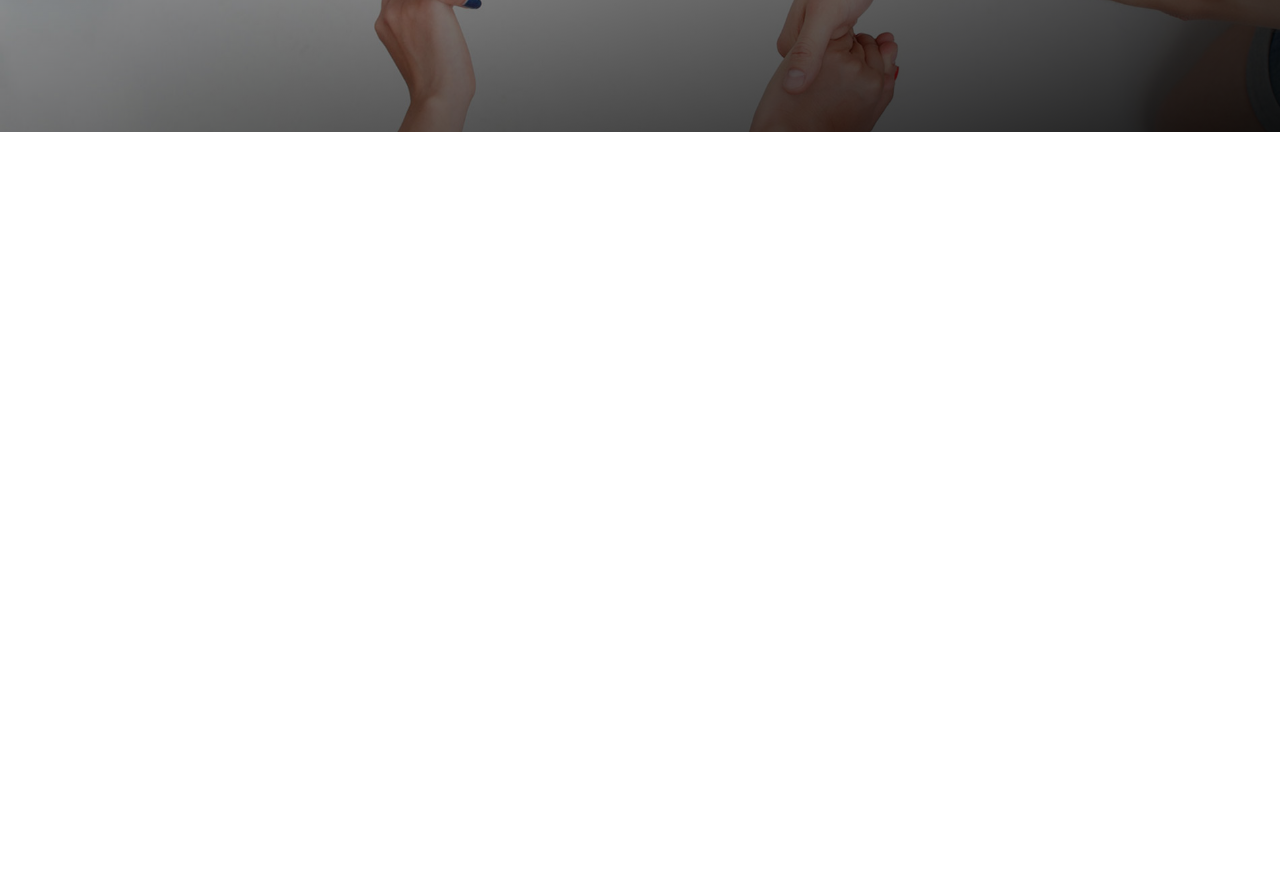
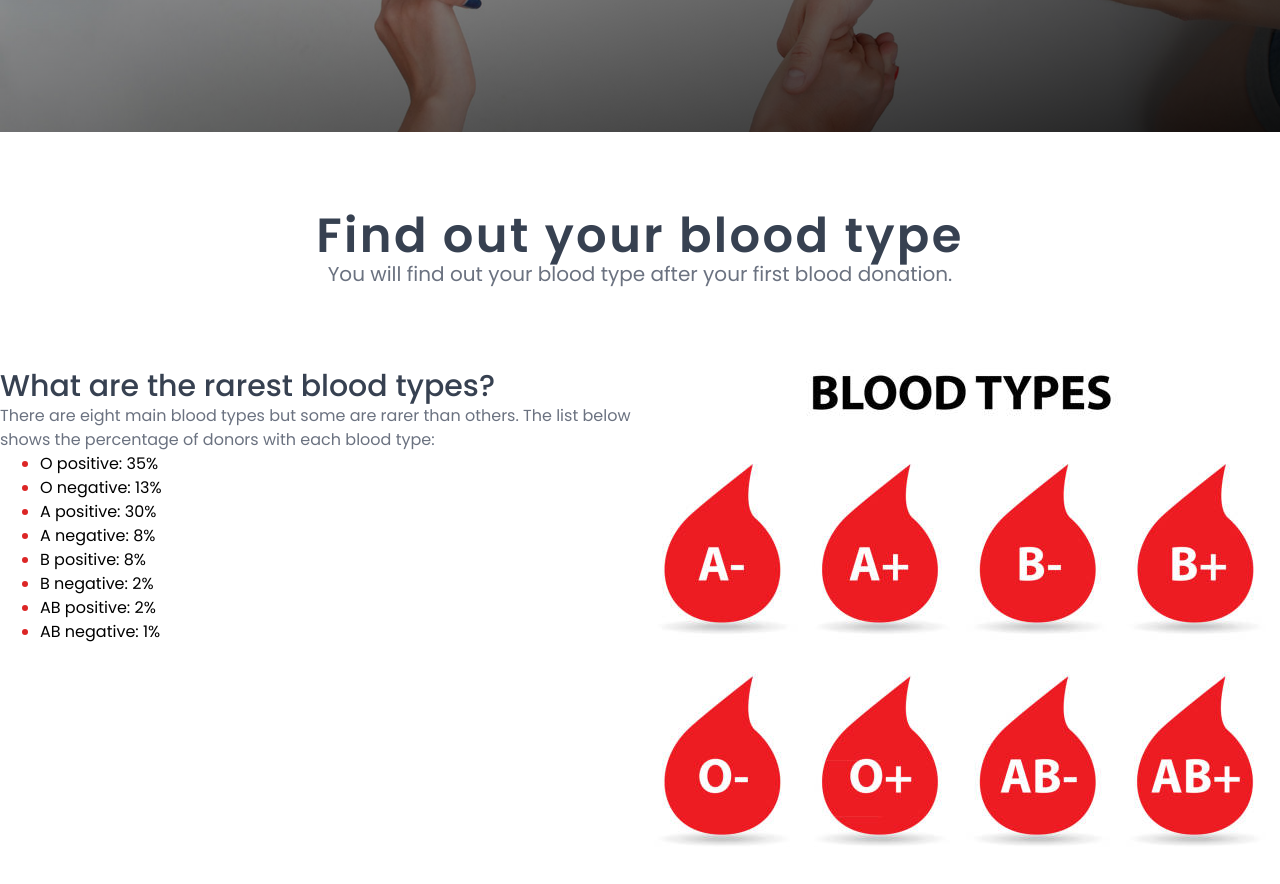
Before and after one commit to miraz66/dream_touch_blood, a React (Vite) app: page /Find-Blood in a window 1280 px wide. Shown: the part 340-1224 px from the top of the page. Before the commit the page ends 800 px from the top, so only its background shows below. Built offline with nearby package versions, Linux system fonts and the light colour scheme.

Commit message:
Blood type

```diff
--- /dev/null
+++ b/src/components/BloodType.jsx
@@ -0,0 +1,43 @@
+import BloodTypeImages from "../assets/BloodTypeImages.jpg";
+
+export default function BloodType() {
+  return (
+    <>
+      <div className="bg-white py-20">
+        <div className="max-w-7xl mx-auto">
+          <h2 className="text-center text-5xl text-gray-700 font-semibold tracking-wider">
+            Find out your blood type
+          </h2>
+          <p className="text-center text-gray-500 text-xl">
+            You will find out your blood type after your first blood donation.
+          </p>
+          <div className="grid grid-cols-2 mt-20">
+            <div className="">
+              <h3 className="text-3xl font-medium text-gray-700">
+                What are the rarest blood types?
+              </h3>
+              <p className="text-gray-500">
+                There are eight main blood types but some are rarer than others.
+                The list below shows the percentage of donors with each blood
+                type:
+              </p>
+              <ul className="ml-10 list-disc marker:text-red-600">
+                <li>O positive: 35%</li>
+                <li>O negative: 13%</li>
+                <li>A positive: 30%</li>
+                <li>A negative: 8%</li>
+                <li>B positive: 8%</li>
+                <li>B negative: 2%</li>
+                <li>AB positive: 2%</li>
+                <li>AB negative: 1%</li>
+              </ul>
+            </div>
+            <div className="mx-auto">
+              <img src={BloodTypeImages} />
+            </div>
+          </div>
+        </div>
+      </div>
+    </>
+  );
+}
--- a/src/pages/FindBlood.jsx
+++ b/src/pages/FindBlood.jsx
@@ -1,3 +1,4 @@
+import BloodType from "../components/BloodType";
 import Header from "../components/Headers";
 
 function FindBlood() {
@@ -38,6 +39,9 @@ function FindBlood() {
           </div>
         </div>
       </div>
+
+      {/* BloodType Section */}
+      <BloodType />
     </>
   );
 }
```
Also changed, not shown: src/assets/BloodTypeImages.jpg (added).
